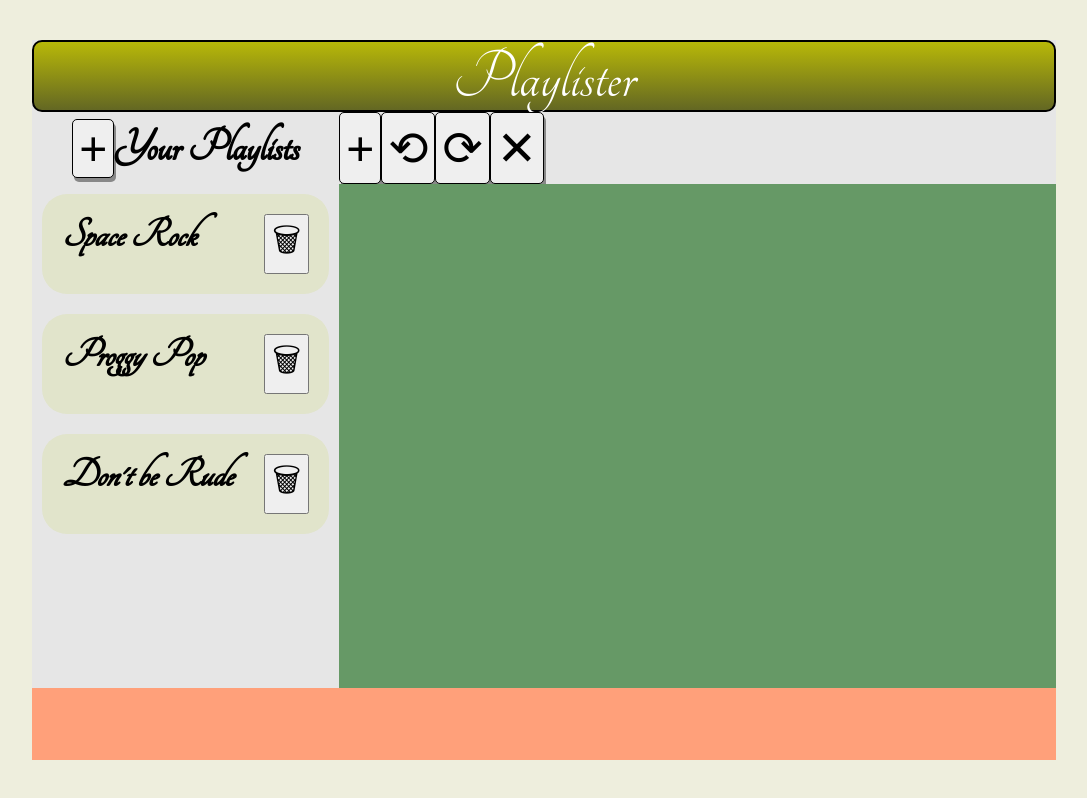
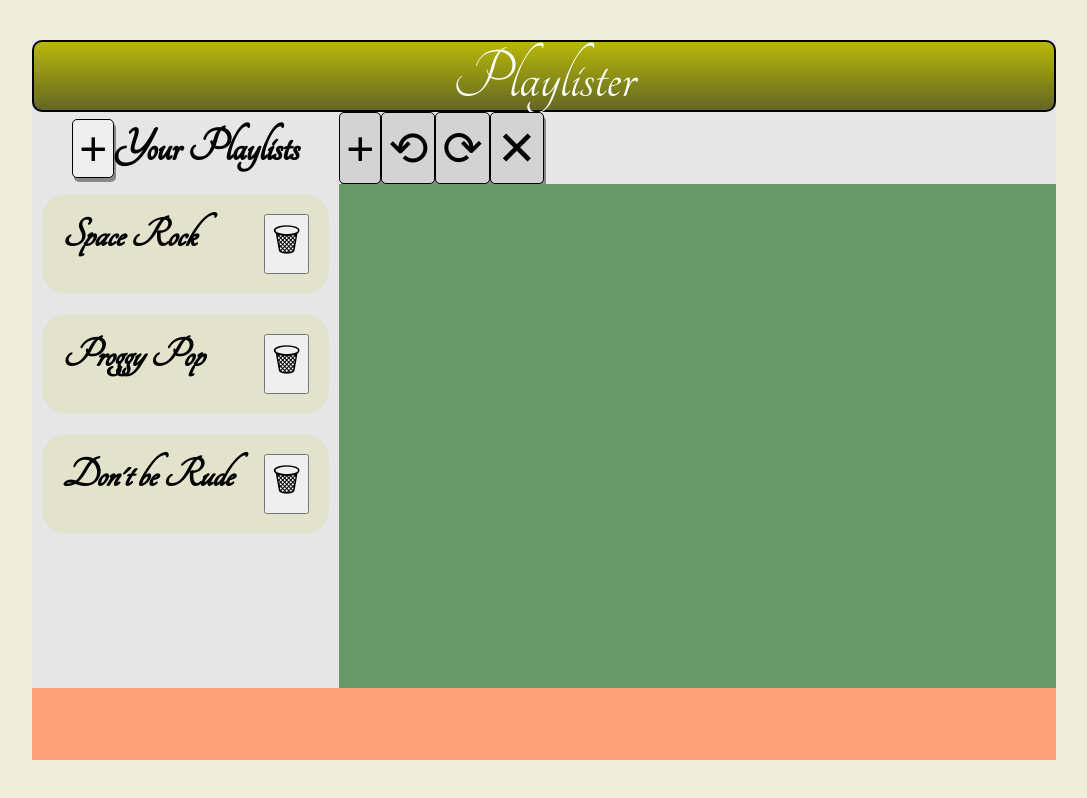
Before and after one commit to HighPingg/CSE-316, a React (Create React App) app in the folder Playlister_HW2/: page / in a window 1280 px wide. Shown: the whole page, without its empty margins (96-1183 px from the left). Built offline with nearby package versions, Linux system fonts and the light colour scheme.

Commit message:
finished foolproof design

```diff
--- a/Playlister_HW2/src/App.css
+++ b/Playlister_HW2/src/App.css
@@ -179,6 +179,13 @@ input {
   font-size:20pt;
 }
 
+.disabled {
+  background-color: lightgray;
+}
+
+.disabled:hover {
+  color: var(--swatch-neutral);
+}
 
 /* THIS STYLE SHEET MANAGES STYLE FOR OUR MODAL, i.e. DIALOG BOX */
 
--- a/Playlister_HW2/src/App.js
+++ b/Playlister_HW2/src/App.js
@@ -41,7 +41,8 @@ class App extends React.Component {
         this.state = {
             listKeyPairMarkedForDeletion : null,
             currentList : null,
-            sessionData : loadedSessionData
+            sessionData : loadedSessionData,
+            confirmDialogOpen : false
         }
     }
     sortKeyNamePairsByName = (keyNamePairs) => {
@@ -328,8 +329,10 @@ class App extends React.Component {
     }
 
     addAddSongTransaction = () => {
-        let transaction = new AddSong_Transaction(this);
-        this.tps.addTransaction(transaction);
+        if (this.state.currentList !== null) {
+            let transaction = new AddSong_Transaction(this);
+            this.tps.addTransaction(transaction);
+        }
     }
 
     addRemoveSongTransaction = (index) => {
@@ -384,42 +387,70 @@ class App extends React.Component {
             this.showRemoveSongModal();
         });
     }
+
+    toggleDialogOpen(isOpen) {
+        this.setState(prevState => ({
+            confirmDialogOpen: isOpen,
+            sessionData: prevState.sessionData
+        }));
+    }
+
     // THIS FUNCTION SHOWS THE MODAL FOR PROMPTING THE USER
     // TO SEE IF THEY REALLY WANT TO DELETE THE LIST
     showDeleteListModal() {
         let modal = document.getElementById("delete-list-modal");
         modal.classList.add("is-visible");
+
+        // Set state var
+        this.toggleDialogOpen(true);
     }
     // THIS FUNCTION IS FOR HIDING THE MODAL
-    hideDeleteListModal() {
+    hideDeleteListModal = (event) => {
         let modal = document.getElementById("delete-list-modal");
         modal.classList.remove("is-visible");
+
+        // Set state var
+        this.toggleDialogOpen(false);
     }
     showEditSongModal() {
         let modal = document.getElementById("edit-song-modal");
         modal.classList.add("is-visible");
+
+        // Set state var
+        this.toggleDialogOpen(true);
     }
-    hideEditSongModal() {
+    hideEditSongModal = (event) => {
         let modal = document.getElementById("edit-song-modal");
         modal.classList.remove("is-visible");
+
+        // Set state var
+        this.toggleDialogOpen(false);
     }
     showRemoveSongModal() {
         let modal = document.getElementById("remove-song-modal");
         modal.classList.add("is-visible");
+
+        // Set state var
+        this.toggleDialogOpen(true);
     }
-    hideRemoveSongModal() {
+    hideRemoveSongModal = (event) =>  {
         let modal = document.getElementById("remove-song-modal");
         modal.classList.remove("is-visible");
+
+        // Set state var
+        this.toggleDialogOpen(false);
     }
     render() {
-        let canAddSong = this.state.currentList !== null;
-        let canUndo = this.tps.hasTransactionToUndo();
-        let canRedo = this.tps.hasTransactionToRedo();
-        let canClose = this.state.currentList !== null;
+        let canAddList = this.state.currentList === null && !this.state.confirmDialogOpen;
+        let canAddSong = this.state.currentList !== null && !this.state.confirmDialogOpen;
+        let canUndo = this.tps.hasTransactionToUndo() && this.state.currentList !== null && !this.state.confirmDialogOpen;
+        let canRedo = this.tps.hasTransactionToRedo() && this.state.currentList !== null && !this.state.confirmDialogOpen;
+        let canClose = this.state.currentList !== null && !this.state.confirmDialogOpen;
         return (
             <React.Fragment>
                 <Banner />
                 <SidebarHeading
+                    canAddList={canAddList}
                     createNewListCallback={this.createNewList}
                 />
                 <SidebarList
--- a/Playlister_HW2/src/components/EditToolbar.js
+++ b/Playlister_HW2/src/components/EditToolbar.js
@@ -8,10 +8,10 @@ export default class EditToolbar extends React.Component {
         let undoClass = "toolbar-button";
         let redoClass = "toolbar-button";
         let closeClass = "toolbar-button";
-        if (canAddSong) addSongClass += " disabled";
-        if (canUndo) undoClass += " disabled";
-        if (canRedo) redoClass += " disabled";
-        if (canClose) closeClass += " disabled";
+        if (!canAddSong) addSongClass += " disabled";
+        if (!canUndo) undoClass += " disabled";
+        if (!canRedo) redoClass += " disabled";
+        if (!canClose) closeClass += " disabled";
         return (
             <div id="edit-toolbar">
             <input
--- a/Playlister_HW2/src/components/SidebarHeading.js
+++ b/Playlister_HW2/src/components/SidebarHeading.js
@@ -6,12 +6,15 @@ export default class SidebarHeading extends React.Component {
         createNewListCallback();
     };
     render() {
+        let addListClass = "toolbar-button";
+        if (!this.props.canAddList) addListClass += " disabled";
+
         return (
             <div id="sidebar-heading">
                 <input
                     type="button"
                     id="add-list-button"
-                    className="toolbar-button"
+                    className={addListClass}
                     onClick={this.handleClick}
                     value="+" />
                 Your Playlists
```
